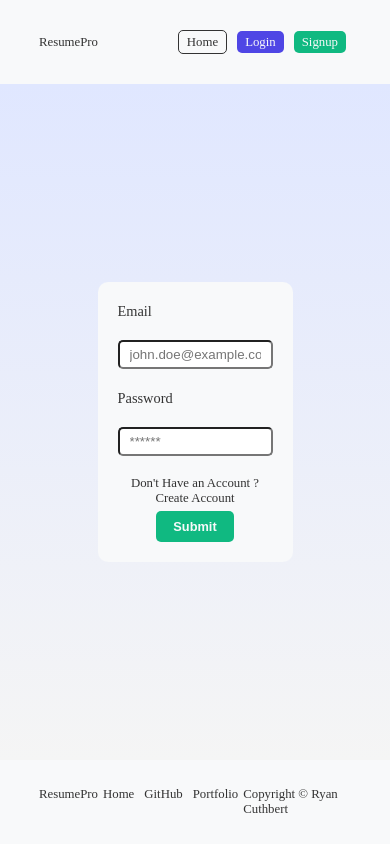
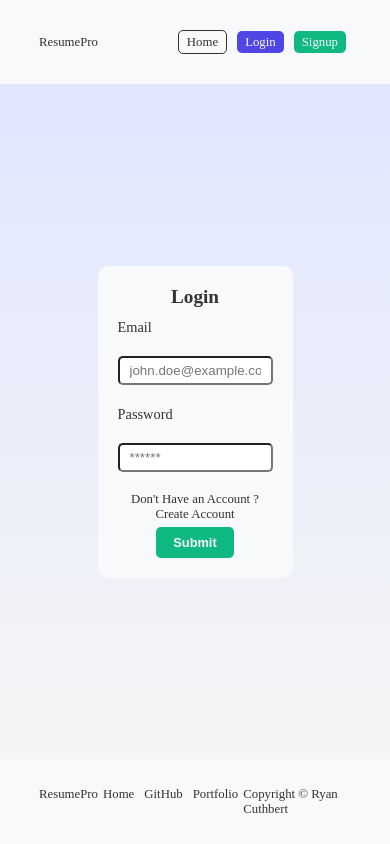
Before and after one commit to Ryan3389/resume-assist, a React (Vite) app in the folder client/: page /login in a window 390 px wide. Built offline with nearby package versions, Linux system fonts and the light colour scheme; no server answers.

Commit message:
updated styles

```diff
--- a/client/src/App.css
+++ b/client/src/App.css
@@ -147,7 +147,6 @@ nav .title:hover {
 
 .features-container {
     display: flex;
-    width: 50%;
     justify-content: space-between;
     margin-top: 20px;
 }
@@ -179,6 +178,7 @@ nav .title:hover {
 }
 
 
+
 /* Resume Page */
 
 form {
@@ -187,6 +187,12 @@ form {
     border-radius: 10px;
     display: flex;
     flex-direction: column;
+}
+
+form .form-title {
+    text-align: center;
+    padding-bottom: 10px;
+    color: var(--text-color);
 }
 
 .input-div label {
@@ -298,6 +304,18 @@ footer {
     .results-container h1 {
         font-size: 2rem;
     }
+
+    .features-container .font-icon {
+        height: 40px;
+    }
+
+    .features-container p {
+        font-size: 0.8rem
+    }
+
+    form .form-title {
+        font-size: 1.5rem;
+    }
 }
 
 @media only screen and (max-width: 992px) {
@@ -325,6 +343,10 @@ footer {
         font-size: 0.8rem;
     }
 
+    form .form-title {
+        font-size: 1.3rem;
+    }
+
     .results-container p {
         font-size: 0.9rem;
         line-height: 1.8;
@@ -332,6 +354,14 @@ footer {
 
     .results-container h1 {
         font-size: 1.8rem;
+    }
+
+    .features-container .font-icon {
+        height: 30px;
+    }
+
+    .features-container p {
+        font-size: 0.7rem
     }
 }
 
@@ -361,9 +391,8 @@ footer {
         height: 30px;
     }
 
-    .font-text {
-        font-size: 0.8rem;
-        margin: 0 5px;
+    .features-container p {
+        font-size: 0.6rem;
     }
 
     .results-container h1 {
@@ -402,6 +431,10 @@ footer {
 
     }
 
+    form .form-title {
+        font-size: 1.2rem
+    }
+
     .input-div label {
         font-size: 0.9rem;
     }
@@ -414,12 +447,9 @@ footer {
         height: 25px;
     }
 
-    .features-container .font-text {
-        font-size: 0.7rem;
-    }
 
     .features-section h1 {
-        font-size: 1.8rem;
+        font-size: 1.7rem;
     }
 
     input[type="submit"] {
--- a/client/src/components/Form.jsx
+++ b/client/src/components/Form.jsx
@@ -1,9 +1,9 @@
 import { Link } from 'react-router-dom'
-function Form({ inputFields, change, fileChange, formSubmit, errorMsg, redirectMsg, redirectPath }) {
+function Form({ inputFields, change, fileChange, formSubmit, errorMsg, redirectMsg, redirectPath, title }) {
     return (
         <form onSubmit={formSubmit}>
             {errorMsg && <p className="error-text">{errorMsg}</p>}
-            {/* <p className="error-text">{errorMsg && errorMsg}</p> */}
+            <h2 className='form-title'>{title}</h2>
             {inputFields.map((input, index) => (
                 <div className="input-div" key={index}>
                     <label htmlFor={input.name}>{input.label}</label>
--- a/client/src/pages/LoginPage.jsx
+++ b/client/src/pages/LoginPage.jsx
@@ -62,6 +62,7 @@ function LoginPage() {
                 errorMsg={errorMessage}
                 redirectMsg="Don't Have an Account ? Create Account"
                 redirectPath="/signup"
+                title="Login"
             />
         </section>
     )
--- a/client/src/pages/SignupPage.jsx
+++ b/client/src/pages/SignupPage.jsx
@@ -63,6 +63,7 @@ function SignupPage() {
                 errorMsg={errorMessage}
                 redirectMsg="Already Have an Account ? Login"
                 redirectPath={'/login'}
+                title="Create Account"
             />
         </section>
     )
```
